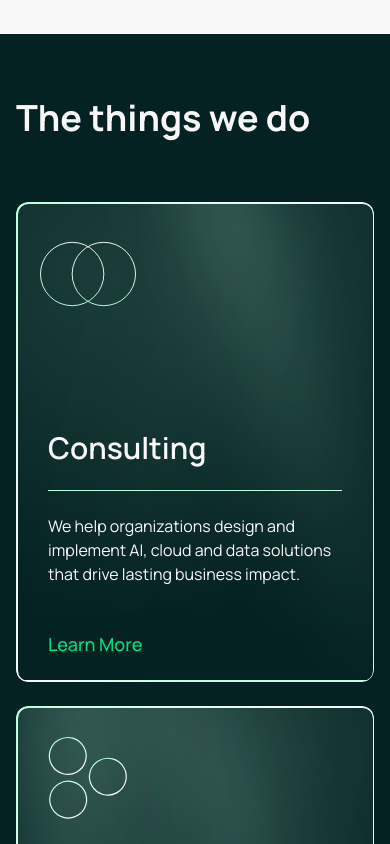
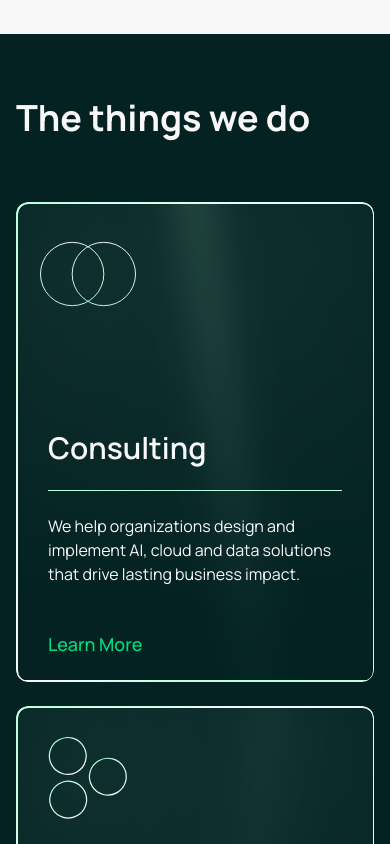
Before and after one commit to Vantir-AB/vantir-website, a Next.js app: page / in a window 390 px wide. Shown: the part 1380-2224 px from the top of the page. Built offline with nearby package versions, Linux system fonts and the light colour scheme.

Commit message:
Implement responsive behavior in ServiceCard component for mobile devices, adjusting visual effects based on screen size.

```diff
--- a/src/components/ServiceCard.tsx
+++ b/src/components/ServiceCard.tsx
@@ -1,6 +1,9 @@
+"use client";
+
 import Image from "next/image";
 import { ShineBorder } from "./ui/shine-border";
 import { LightRays } from "./ui/light-rays";
+import { useEffect, useState } from "react";
 
 // Service Card Component
 interface ServiceCardProps {
@@ -11,6 +14,19 @@ interface ServiceCardProps {
 }
 
 export default function ServiceCard({ iconSrc, iconAlt, title, description }: ServiceCardProps) {
+  const [isMobile, setIsMobile] = useState(false);
+
+  useEffect(() => {
+    const checkMobile = () => {
+      setIsMobile(window.innerWidth < 768);
+    };
+
+    checkMobile();
+    window.addEventListener('resize', checkMobile);
+
+    return () => window.removeEventListener('resize', checkMobile);
+  }, []);
+
   return (
     <div
       className="p-8 rounded-xl h-120 relative"
@@ -20,12 +36,12 @@ export default function ServiceCard({ iconSrc, iconAlt, title, description }: Se
     >
       <LightRays
         color="var(--color-mint)"
-        count={5}
-        opacity={0.6}
-        speed={8}
-        blur={40}
-        width={50}
-        ambientGlow={0.2}
+        count={isMobile ? 2 : 5}
+        opacity={isMobile ? 0.4 : 0.6}
+        speed={isMobile ? 12 : 8}
+        blur={isMobile ? 20 : 40}
+        width={isMobile ? 30 : 50}
+        ambientGlow={isMobile ? 0.1 : 0.2}
       />
       <ShineBorder
         baseColor="var(--color-mint)"
```
